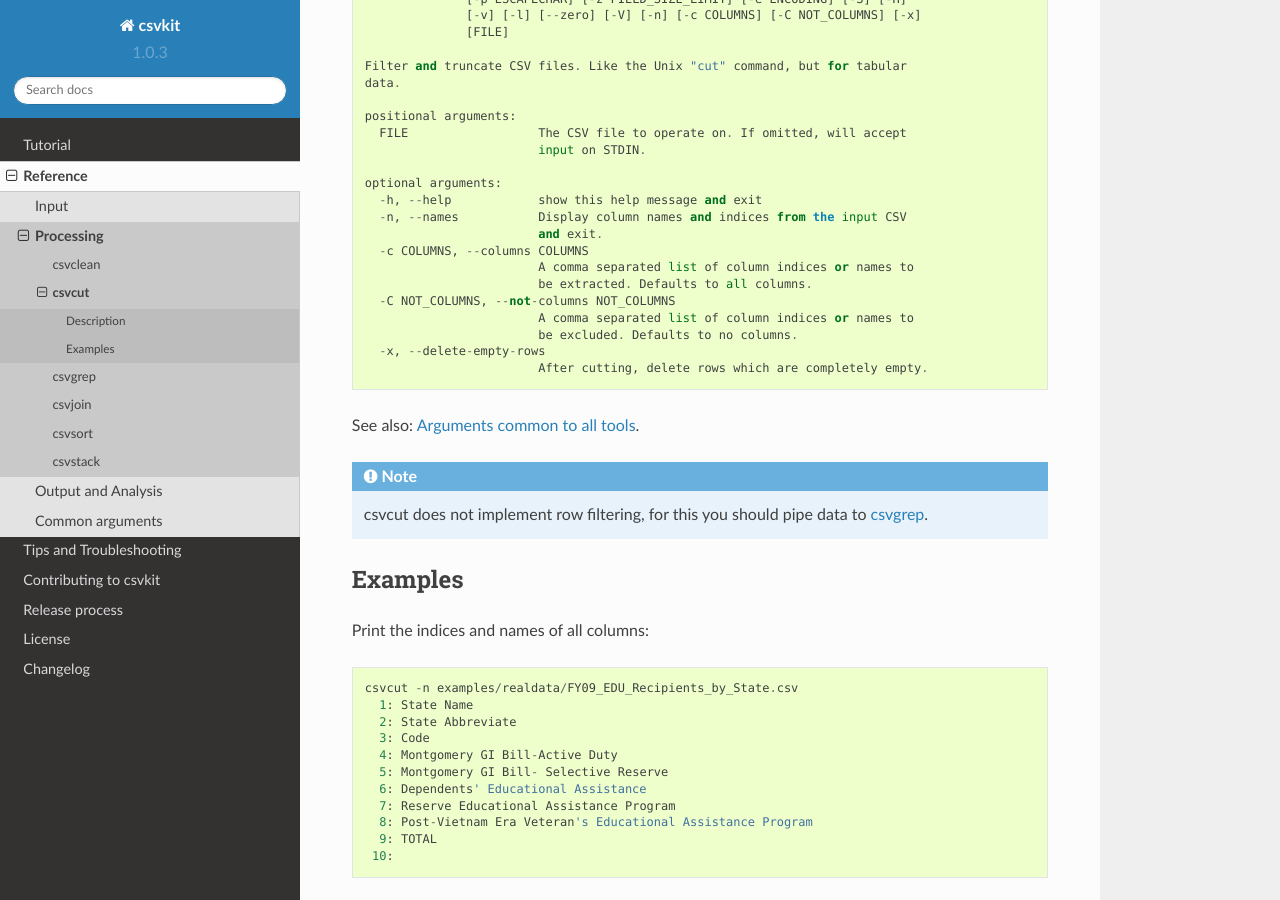
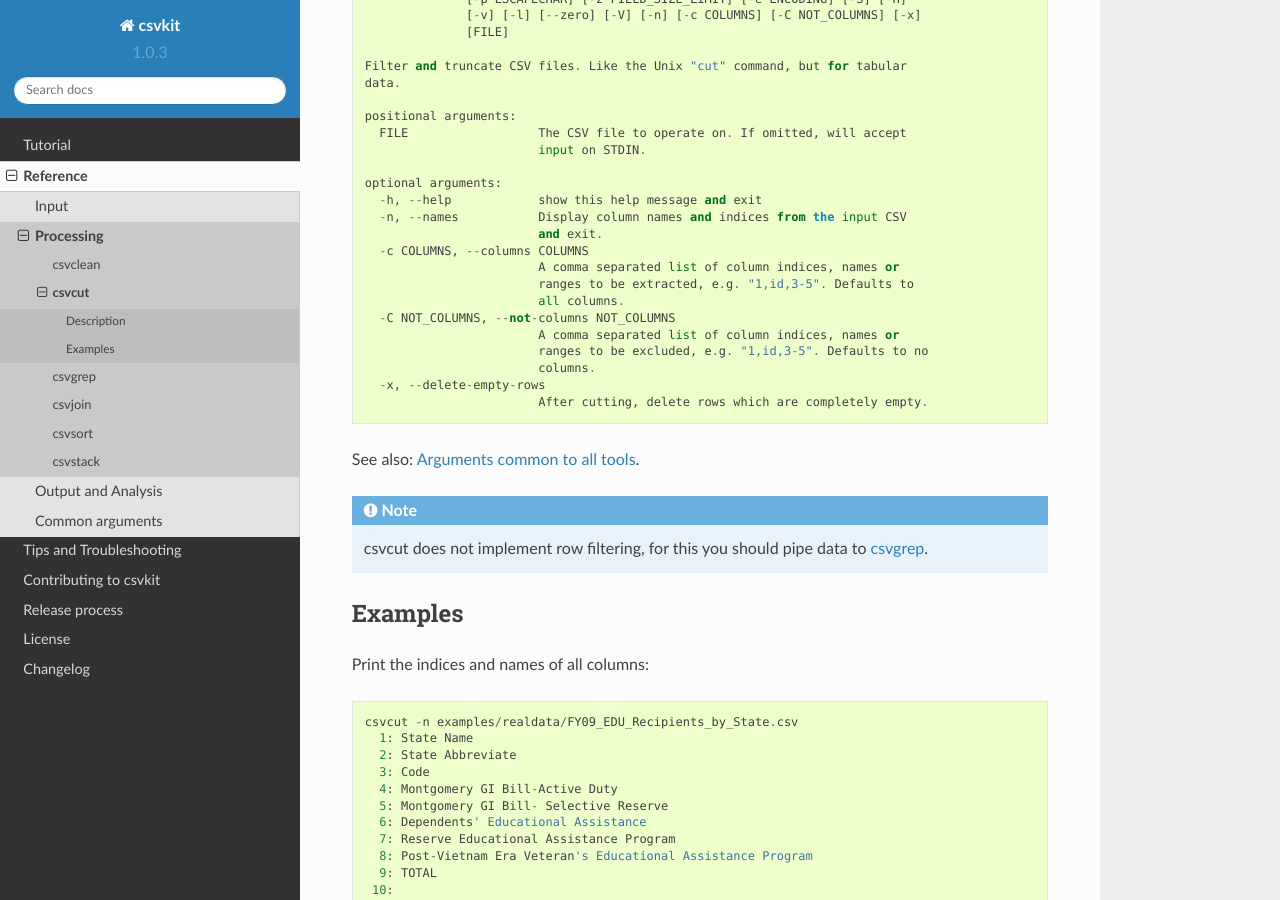
Before and after one commit to wireservice/csvkit, a Sphinx documentation site: the page built from docs/scripts/csvcut.rst, in a window 1280 px wide and 900 px high, scrolled down 303 px. Built offline with Sphinx 7.4.7 and the Read the Docs theme 2.0.0, drawn with Linux system fonts in a browser that asks for light colours.

Commit message:
Clarify use of ranges in --columns and --not-columns, closes #843

```diff
--- a/docs/scripts/csvcut.rst
+++ b/docs/scripts/csvcut.rst
@@ -24,11 +24,13 @@
       -n, --names           Display column names and indices from the input CSV
                             and exit.
       -c COLUMNS, --columns COLUMNS
-                            A comma separated list of column indices or names to
-                            be extracted. Defaults to all columns.
+                            A comma separated list of column indices, names or
+                            ranges to be extracted, e.g. "1,id,3-5". Defaults to
+                            all columns.
       -C NOT_COLUMNS, --not-columns NOT_COLUMNS
-                            A comma separated list of column indices or names to
-                            be excluded. Defaults to no columns.
+                            A comma separated list of column indices, names or
+                            ranges to be excluded, e.g. "1,id,3-5". Defaults to no
+                            columns.
       -x, --delete-empty-rows
                             After cutting, delete rows which are completely empty.
 
--- a/docs/scripts/csvgrep.rst
+++ b/docs/scripts/csvgrep.rst
@@ -24,8 +24,8 @@
       -n, --names           Display column names and indices from the input CSV
                             and exit.
       -c COLUMNS, --columns COLUMNS
-                            A comma separated list of column indices or names to
-                            be searched.
+                            A comma separated list of column indices, names or
+                            ranges to be searched, e.g. "1,id,3-5".
       -m PATTERN, --match PATTERN
                             The string to search for.
       -r REGEX, --regex REGEX
--- a/docs/scripts/csvsort.rst
+++ b/docs/scripts/csvsort.rst
@@ -24,8 +24,9 @@
       -n, --names           Display column names and indices from the input CSV
                             and exit.
       -c COLUMNS, --columns COLUMNS
-                            A comma separated list of column indices or names to
-                            sort by. Defaults to all columns.
+                            A comma separated list of column indices, names or
+                            ranges to sort by, e.g. "1,id,3-5". Defaults to all
+                            columns.
       -r, --reverse         Sort in descending order.
       -y SNIFF_LIMIT, --snifflimit SNIFF_LIMIT
                             Limit CSV dialect sniffing to the specified number of
--- a/docs/scripts/csvstat.rst
+++ b/docs/scripts/csvstat.rst
@@ -27,8 +27,9 @@
       -n, --names           Display column names and indices from the input CSV
                             and exit.
       -c COLUMNS, --columns COLUMNS
-                            A comma separated list of column indices or names to
-                            be examined. Defaults to all columns.
+                            A comma separated list of column indices, names or
+                            ranges to be examined, e.g. "1,id,3-5". Defaults to
+                            all columns.
       --type                Only output data type.
       --nulls               Only output whether columns contains nulls.
       --unique              Only output counts of unique values.
```
Also changed, not shown: 5 other files.
